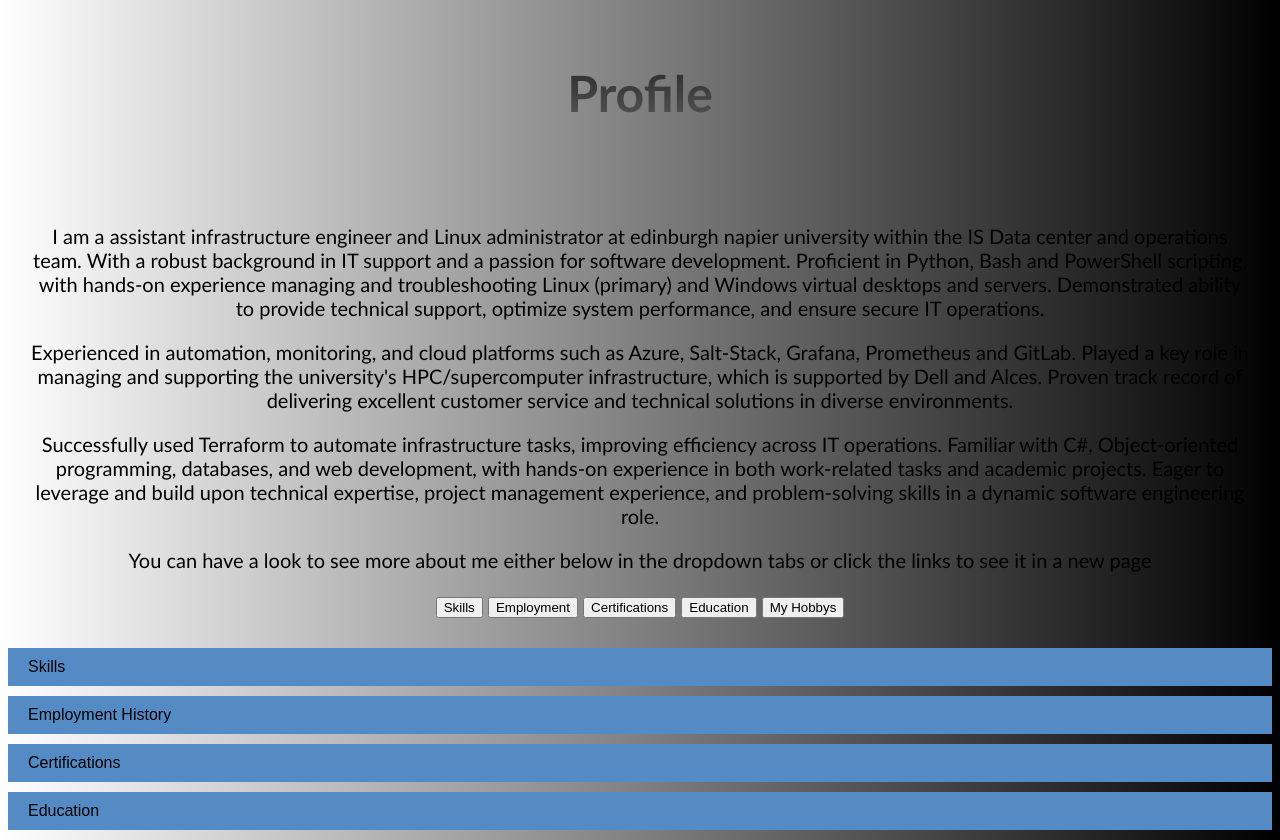
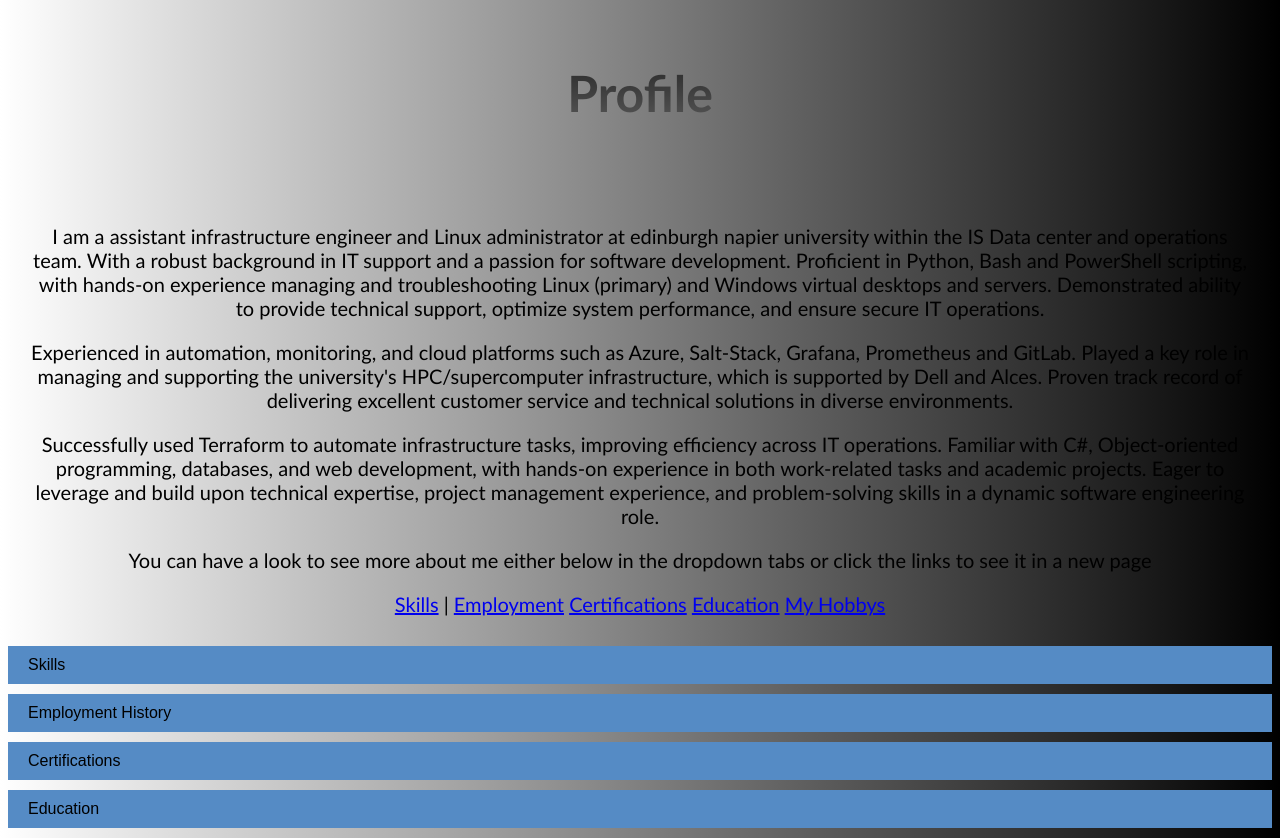
Before and after one commit to IWantSome314/Web-Technologies, a plain HTML site: page index.html in a window 1280 px wide. Shown: the part 881-1721 px from the top of the page. Drawn offline with Linux system fonts and the light colour scheme.

Commit message:
Fixing Buttons

```diff
--- a/index.html
+++ b/index.html
@@ -112,11 +112,11 @@
             <p>You can have a look to see more about me either below in the dropdown tabs or click the links to see it in a new page</p>
         <div id="AboutMelinks">
             <nav>
-                <button>Skills<a href="/Web-Technologies/Skills/" target="_blank"></a></button>
-                <button>Employment<a href="/Web-Technologies/Employment-History/" target="_blank"></a></button>
-                <button>Certifications<a href="/Web-Technologies/Certs/" target="_blank"></a></button>
-                <button>Education<a href="/Web-Technologies/Education/" target="_blank"></a></button>
-                <button>My Hobbys<a href="/Web-Technologies/Hobbys/" target="_blank"></a></button>
+                <a href="Skills/" target="_blank">Skills</a> |
+                <a href="/Web-Technologies/Employment-History/" target="_blank">Employment</a>
+                <a href="/Web-Technologies/Certs/" target="_blank">Certifications</a>
+                <a href="/Web-Technologies/Education/" target="_blank">Education</a>
+                <a href="/Web-Technologies/Hobbys/" target="_blank">My Hobbys</a>
             </nav>
             </div>
         </div>
```
Also changed, not shown: 2 other files.
